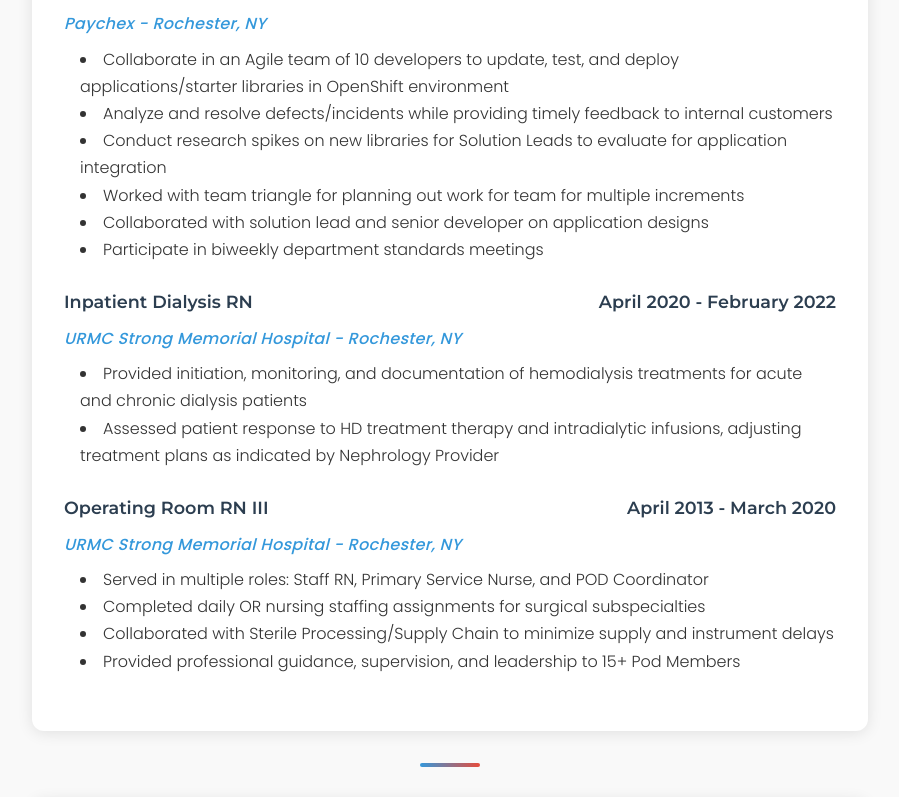
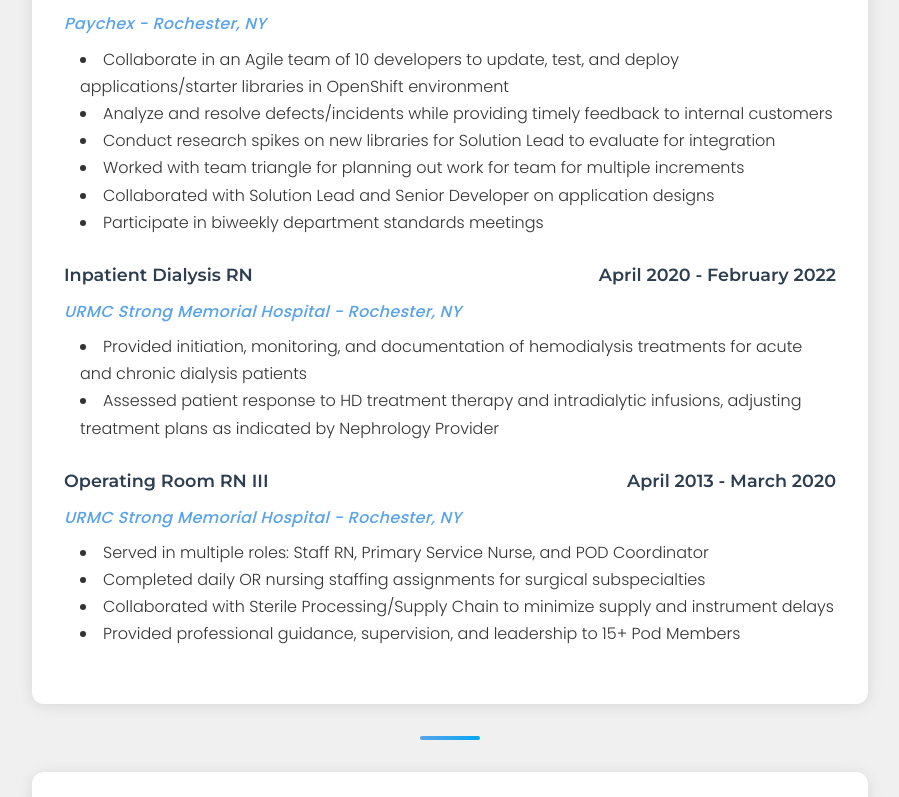
Before and after one commit to patrickmfurbert/patrickmfurbert.github.io, a SvelteKit app: page / in a window 1280 px wide. Shown: the part 1283-2080 px from the top of the page, without its empty margins (190-1089 px from the left). Built offline with nearby package versions, Linux system fonts and the light colour scheme.

Commit message:
updated colors

```diff
--- a/src/app.css
+++ b/src/app.css
@@ -1,11 +1,11 @@
 /* Global styles */
 :root {
   --primary-color: #2c3e50;
-  --secondary-color: #3498db;
-  --accent-color: #e74c3c;
+  --secondary-color: #58a3e9;
+  --accent-color: #03a9f4;
   --text-color: #333;
-  --light-bg: #f9f9f9;
-  --border-color: #ddd;
+  --light-bg: #f0f0f0;
+  --border-color: #ccc;
   --section-padding: 2rem;
   --transition: all 0.3s ease;
 }
@@ -127,7 +127,7 @@ hr {
   justify-content: center;
   font-size: 4rem;
   font-weight: bold;
-  background: linear-gradient(135deg, #3498db, #8e44ad);
+  background: linear-gradient(135deg, #1976d2, #0288d1);
   color: white;
   border: 5px solid white;
   box-shadow: 0 8px 20px rgba(0, 0, 0, 0.3);
@@ -143,7 +143,7 @@ hr {
   align-items: center;
   text-align: center;
   padding: 3.5rem 0;
-  background: linear-gradient(135deg, #667eea 0%, #764ba2 100%);
+  background: linear-gradient(135deg, #0277bd 0%, #01579b 100%);
   margin: -2rem -2rem 2rem -2rem;
   border-radius: 0 0 50% 50% / 20px;
   color: white;
@@ -279,15 +279,15 @@ ul {
 }
 
 .primary-skill {
-  background: linear-gradient(to right, #3498db, #2980b9);
+  background: linear-gradient(to right, #1976d2, #0d47a1);
 }
 
 .secondary-skill {
-  background: linear-gradient(to right, #9b59b6, #8e44ad);
+  background: linear-gradient(to right, #0288d1, #01579b);
 }
 
 .tool-skill {
-  background: linear-gradient(to right, #2ecc71, #27ae60);
+  background: linear-gradient(to right, #0097a7, #006064);
 }
 
 .skill-tag:hover {
--- a/src/routes/+page.svelte
+++ b/src/routes/+page.svelte
@@ -88,9 +88,9 @@
       <ul>
         <li>Collaborate in an Agile team of 10 developers to update, test, and deploy applications/starter libraries in OpenShift environment</li>
         <li>Analyze and resolve defects/incidents while providing timely feedback to internal customers</li>
-        <li>Conduct research spikes on new libraries for Solution Leads to evaluate for application integration</li>
+        <li>Conduct research spikes on new libraries for Solution Lead to evaluate for integration</li>
         <li>Worked with team triangle for planning out work for team for multiple increments</li>
-        <li>Collaborated with solution lead and senior developer on application designs</li>
+        <li>Collaborated with Solution Lead and Senior Developer on application designs</li>
         <li>Participate in biweekly department standards meetings</li>
       </ul>
     </div>
@@ -215,7 +215,6 @@
 
   <section id="community" class="animate-on-scroll">
     <div class="tag-container">
-      <div class="corner-tag">2025</div>
     </div>
     <h2>Community Service</h2>
     <div class="experience-item">
@@ -232,7 +231,6 @@
 
   <section id="publications" class="animate-on-scroll">
     <div class="tag-container">
-      <div class="corner-tag">2008</div>
     </div>
     <h2>Publications</h2>
     <p>
--- a/svelte.config.js
+++ b/svelte.config.js
@@ -1,4 +1,4 @@
-import adapter from '@sveltejs/adapter-auto';
+import adapter from '@sveltejs/adapter-static';
 import { vitePreprocess } from '@sveltejs/vite-plugin-svelte';
 
 /** @type {import('@sveltejs/kit').Config} */
@@ -8,10 +8,27 @@ const config = {
 	preprocess: vitePreprocess(),
 
 	kit: {
-		// adapter-auto only supports some environments, see https://svelte.dev/docs/kit/adapter-auto for a list.
-		// If your environment is not supported, or you settled on a specific environment, switch out the adapter.
-		// See https://svelte.dev/docs/kit/adapters for more information about adapters.
-		adapter: adapter()
+		// Using adapter-static for GitHub Pages
+		adapter: adapter({
+			pages: 'build',
+			assets: 'build',
+			fallback: 'index.html',
+			precompress: false,
+			strict: false,
+			appDir: 'app' // Using 'app' without underscore
+		}),
+		paths: {
+			base: '', // Empty base path for root domain deployment
+		},
+		prerender: {
+			entries: ['*'], // Prerender all routes
+			crawl: true,    // Enable crawling to find all routes
+			handleHttpError: ({ path, referrer, message }) => {
+				// Log the error but don't fail the build
+				console.warn(`Prerendering error for ${path}: ${message}`);
+				return;
+			}
+		}
 	}
 };
 
--- a/vite.config.ts
+++ b/vite.config.ts
@@ -2,5 +2,6 @@ import { sveltekit } from '@sveltejs/kit/vite';
 import { defineConfig } from 'vite';
 
 export default defineConfig({
-	plugins: [sveltekit()]
+	plugins: [sveltekit()],
+	base: '/'
 });
```
Also changed, not shown: fix-paths.js (added, +24 -0 lines), package.json (+8 -2 lines), 2 other files (tests, documents, lock files or other folders).
